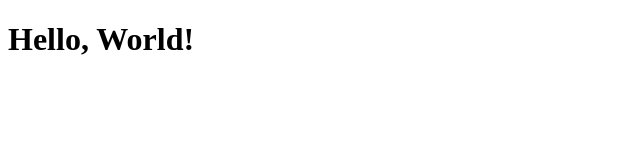
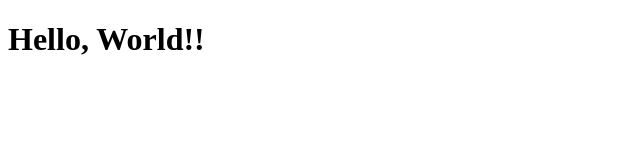
Before and after one commit to Rafna/TestProject, a plain HTML site: page index.html in a window 1280 px wide. Shown: the full height of the page, 0-640 px from the left. Drawn offline with Linux system fonts and the light colour scheme.

Commit message:
Add exclamation

```diff
--- a/index.html
+++ b/index.html
@@ -4,6 +4,6 @@
         <title>Test Project</title>
     </head>
     <body>
-        <h1>Hello, World!</h1>
+        <h1>Hello, World!!</h1>
     </body>
 </html>
```
